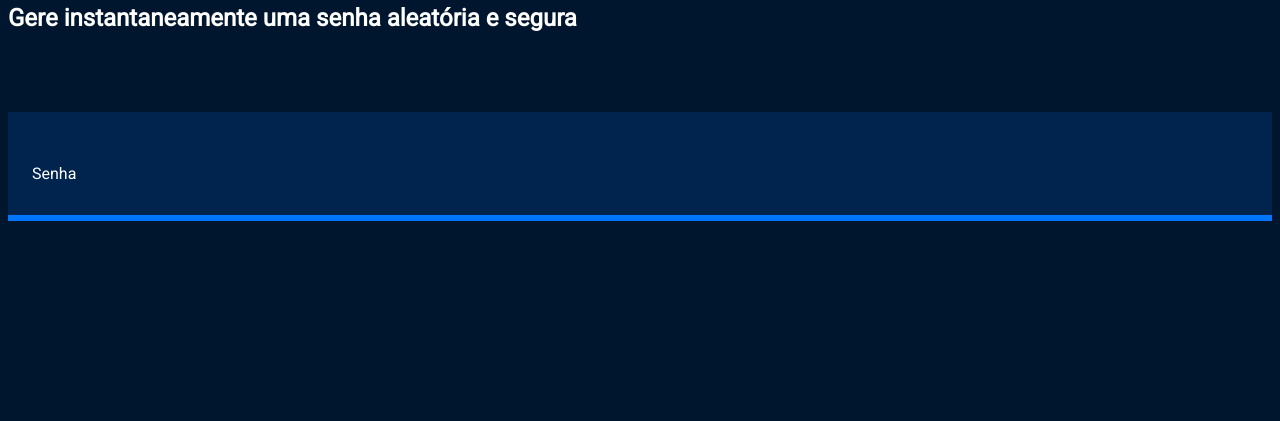
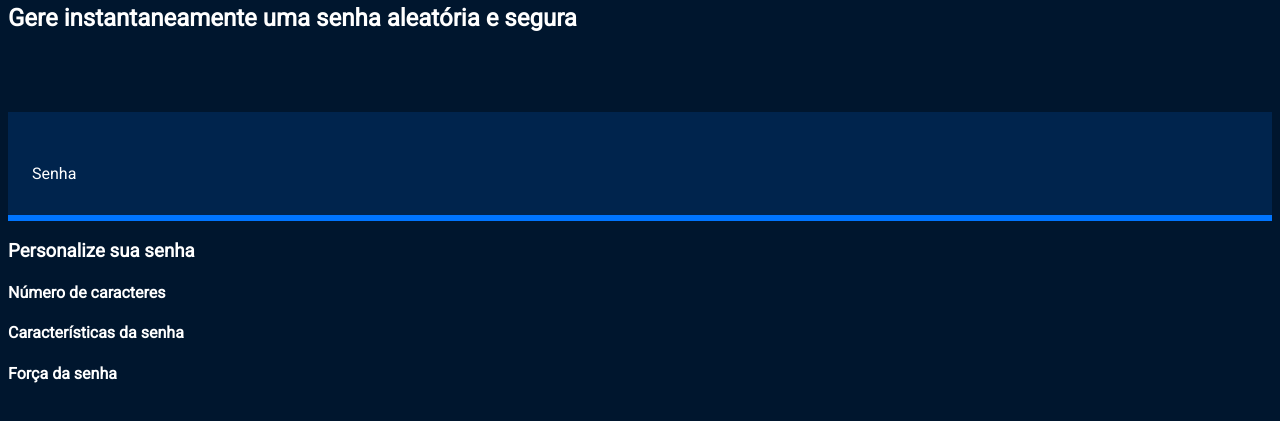
Before and after one commit to gaiteiro23/gerador-de-senha, a plain HTML site: page index.html in a window 1280 px wide. Shown: the part 119-540 px from the top of the page. Drawn offline with Linux system fonts and the light colour scheme.

Commit message:
index.html

```diff
--- a/index.html
+++ b/index.html
@@ -21,3 +21,21 @@
 
 </body>
 </html>
+<div class="parametro">
+    <h3 class="parametro-titulo">Personalize sua senha</h3>
+    <div class="parametro-coluna__senha">
+
+    </div>
+</div>
+
+<div class="parametro-coluna__senha">
+    <div class="parametro-senha">
+        <h4 class="parametro-senha__titulo">Número de caracteres</h4>
+    </div>
+    <div class="parametro-senha">
+        <h4 class="parametro-senha__titulo">Características da senha</h4>
+    </div>
+    <div class="parametro-senha">
+        <h4 class="parametro-senha__titulo">Força da senha</h4>
+    </div>
+</div>
```
